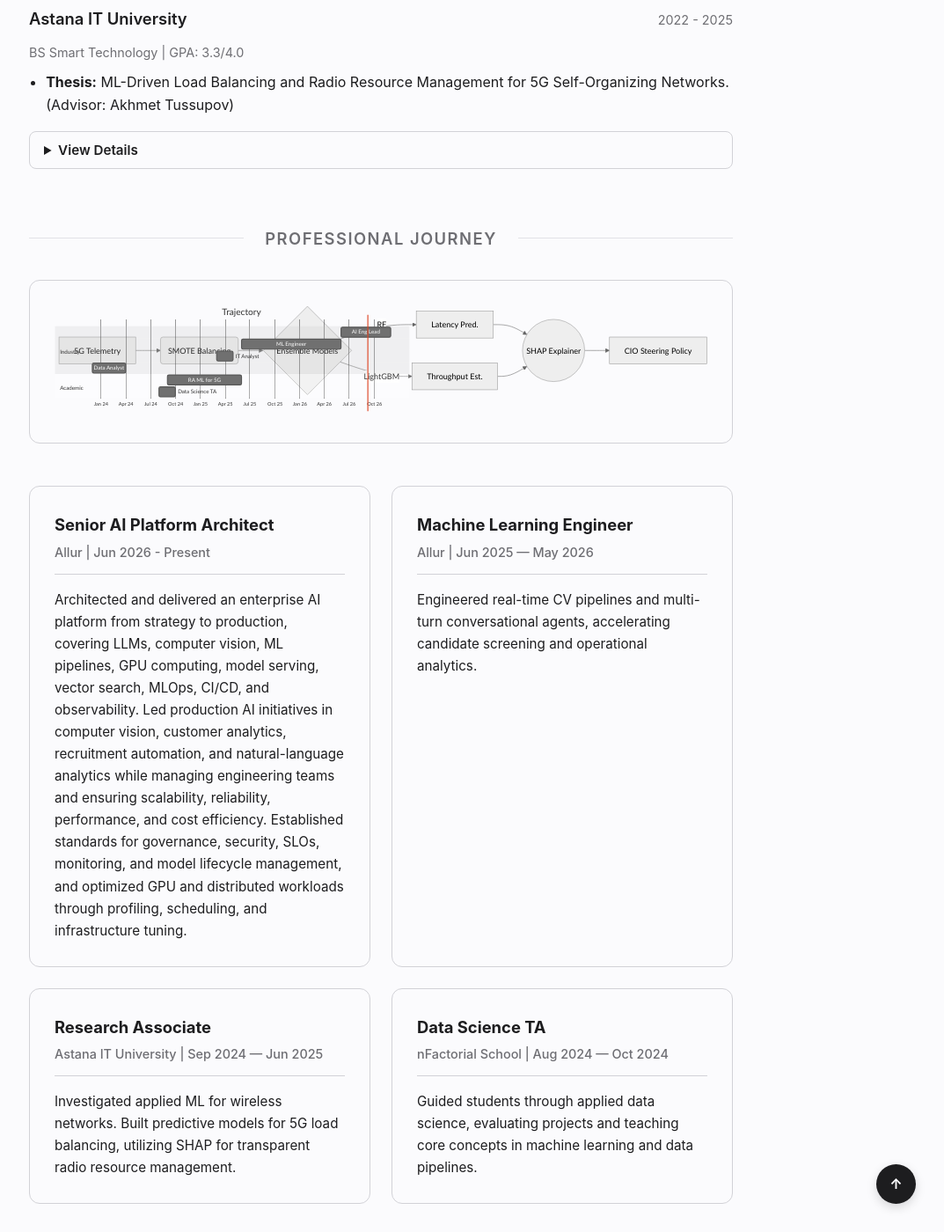
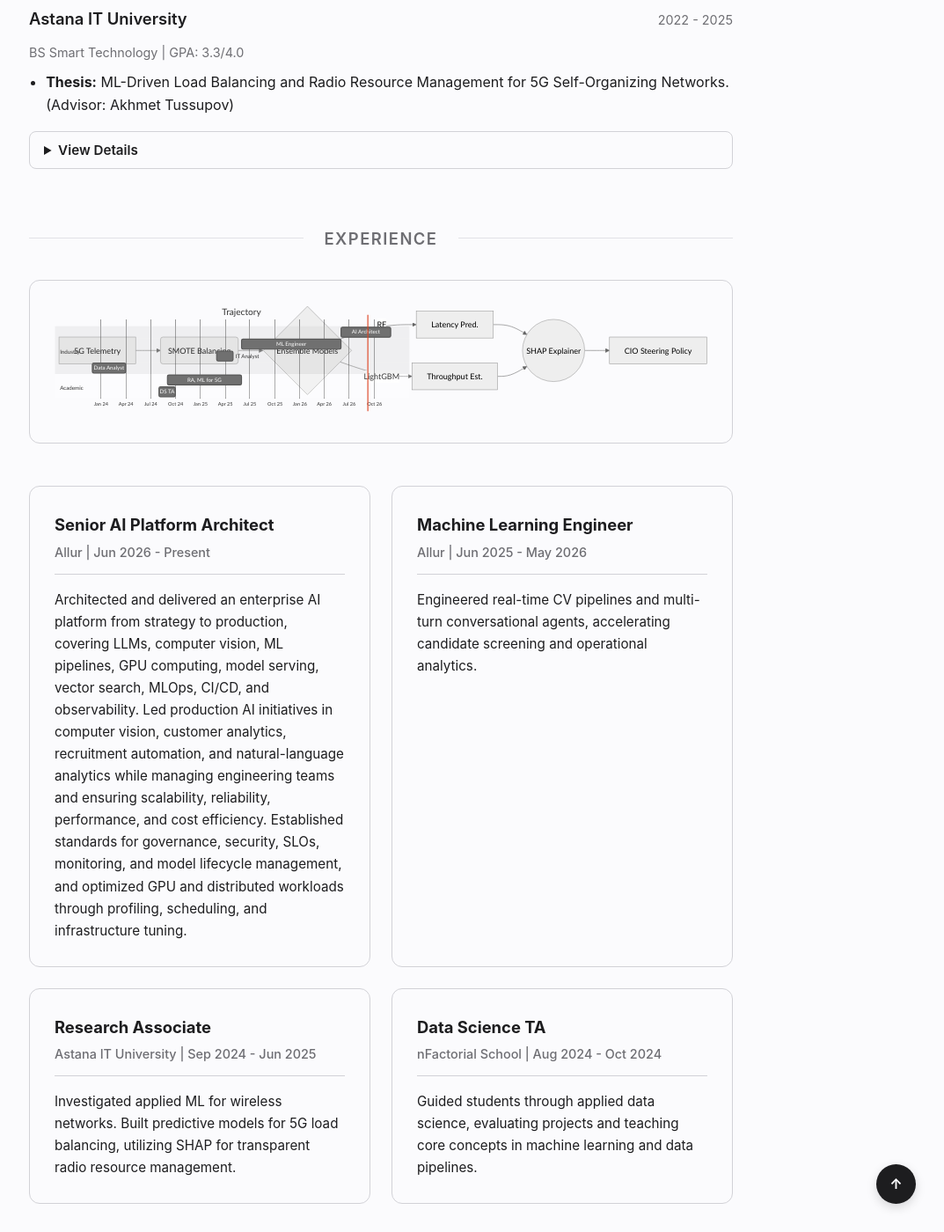
Before and after one commit to almansur04/almansur04.github.io, a Jekyll site: the page built from index.html, in a window 1280 px wide and 1400 px high, scrolled down 1673 px. Shown: the whole window at 88% size, without its empty margins (207-1280 px from the left). Built offline with Jekyll 4.4.1, drawn with Linux system fonts in a browser that asks for light colours.

Commit message:
Update section title and fix subtitle formatting

```diff
--- a/_includes/experience.html
+++ b/_includes/experience.html
@@ -1,5 +1,5 @@
 <section id="experience">
-    <h2>Professional Journey</h2>
+    <h2>Experience</h2>
 
         <div style="margin-bottom: 3rem; border: 1px solid var(--border-color); border-radius: 12px; padding: 1.5rem; background: var(--bg-color); overflow-x: auto; -webkit-overflow-scrolling: touch;">
             <div class="mermaid" style="min-width: 700px;">
@@ -9,14 +9,14 @@
                     axisFormat %b %y
 
                     section Industry
-                    AI Eng Lead             : 2026-06, 2026-12
+                    AI Architect            : 2026-06, 2026-12
                     ML Engineer             : 2025-06, 2026-06
                     IT Analyst              : 2025-03, 2025-05
                     Data Analyst            : 2023-12, 2024-04
 
                     section Academic
-                    RA ML for 5G            : 2024-09, 2025-06
-                    Data Science TA         : 2024-08, 2024-10
+                    RA, ML for 5G            : 2024-09, 2025-06
+                    DS TA         : 2024-08, 2024-10
             </div>
         </div>
 
@@ -32,7 +32,7 @@
         <div class="card">
             <div class="card-header">
                 <div class="card-title">Machine Learning Engineer</div>
-                <div class="card-subtitle">Allur | Jun 2025 &mdash; May 2026</div>
+                <div class="card-subtitle">Allur | Jun 2025 &#45; May 2026</div>
             </div>
             <p class="description">Engineered real-time CV pipelines and multi-turn conversational agents, accelerating candidate screening and operational analytics.</p>
         </div>
@@ -40,7 +40,7 @@
         <div class="card">
             <div class="card-header">
                 <div class="card-title">Research Associate</div>
-                <div class="card-subtitle">Astana IT University | Sep 2024 &mdash; Jun 2025</div>
+                <div class="card-subtitle">Astana IT University | Sep 2024 &#45; Jun 2025</div>
             </div>
             <p class="description">Investigated applied ML for wireless networks. Built predictive models for 5G load balancing, utilizing SHAP for transparent radio resource management.</p>
         </div>
@@ -48,7 +48,7 @@
         <div class="card">
             <div class="card-header">
                 <div class="card-title">Data Science TA</div>
-                <div class="card-subtitle">nFactorial School | Aug 2024 &mdash; Oct 2024</div>
+                <div class="card-subtitle">nFactorial School | Aug 2024 &#45; Oct 2024</div>
             </div>
             <p class="description">Guided students through applied data science, evaluating projects and teaching core concepts in machine learning and data pipelines.</p>
         </div>
```
